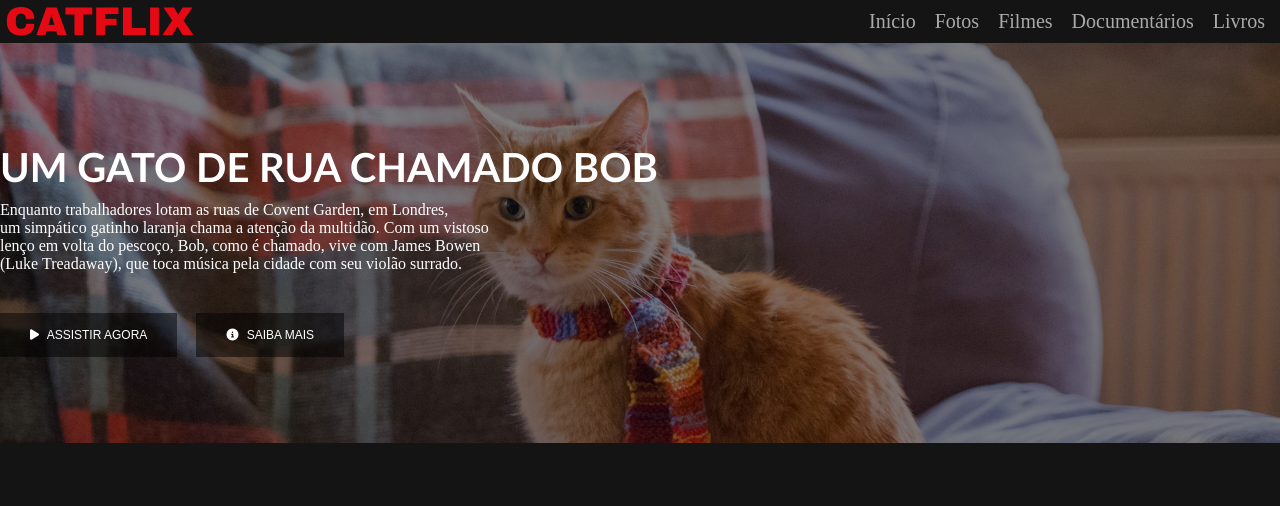
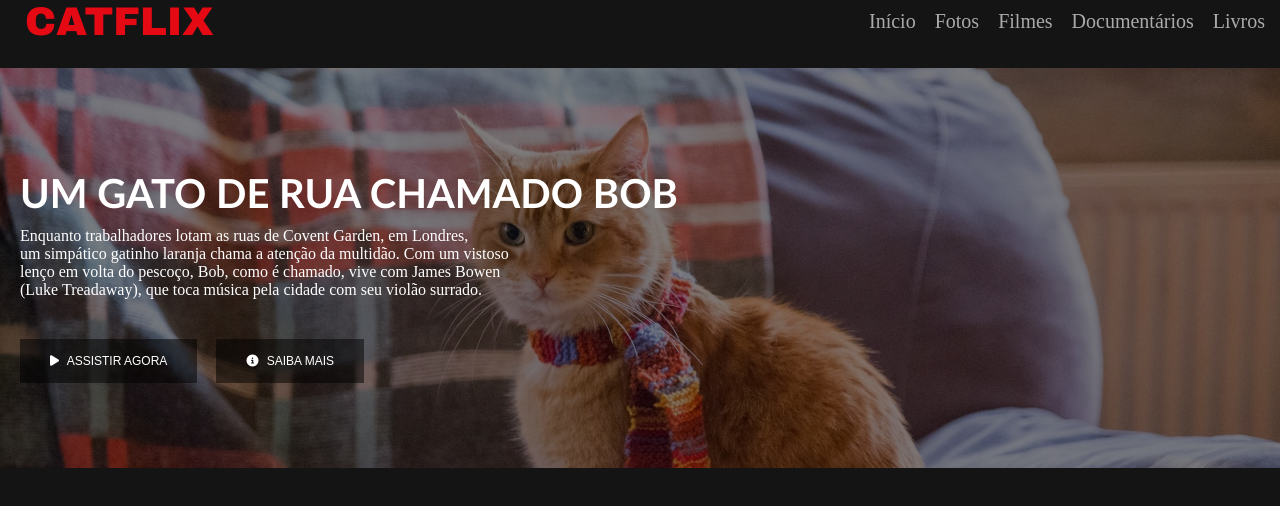
Before and after one commit to Marcos9868/dio-desafio-mixedflix, a plain HTML site: page index.html in a window 1280 px wide. Drawn offline with Linux system fonts and the light colour scheme.

Commit message:
Ajustes no container do filme de destaque

```diff
--- a/styles/style.css
+++ b/styles/style.css
@@ -53,6 +53,7 @@ header nav a:hover {
     flex-direction: column;
     justify-content: center;
     align-items: flex-start;
+    margin-top: 25px;
 }
 
 .filme-principal .description{
@@ -65,6 +66,8 @@ header nav a:hover {
     font-size: 40px;
     font-family: 'Trebuchet MS', Arial, sans-serif;
 }
+
+/* Botões do Filme Destaque*/
 
 .botao {
     background-color: rgba(0, 0, 0, .50);
@@ -85,3 +88,13 @@ header nav a:hover {
 .botao i {
     margin-right: 5px;
 }
+
+/* Bloco do filme em destaque - Ajustes finos*/
+
+.container {
+    margin-left: 20px;
+}
+
+.filme-principal .container {
+    width: 60%;
+}
```
